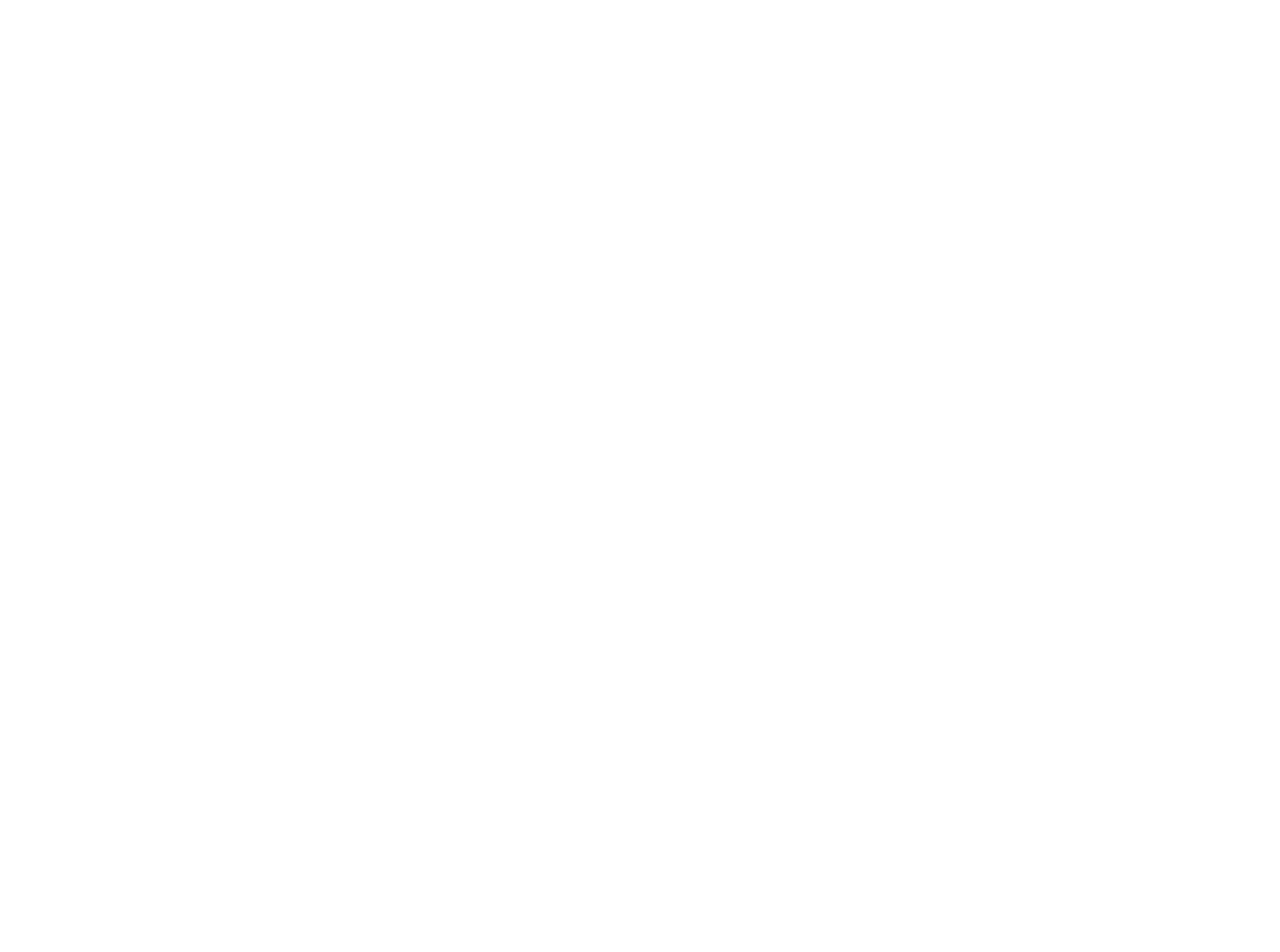
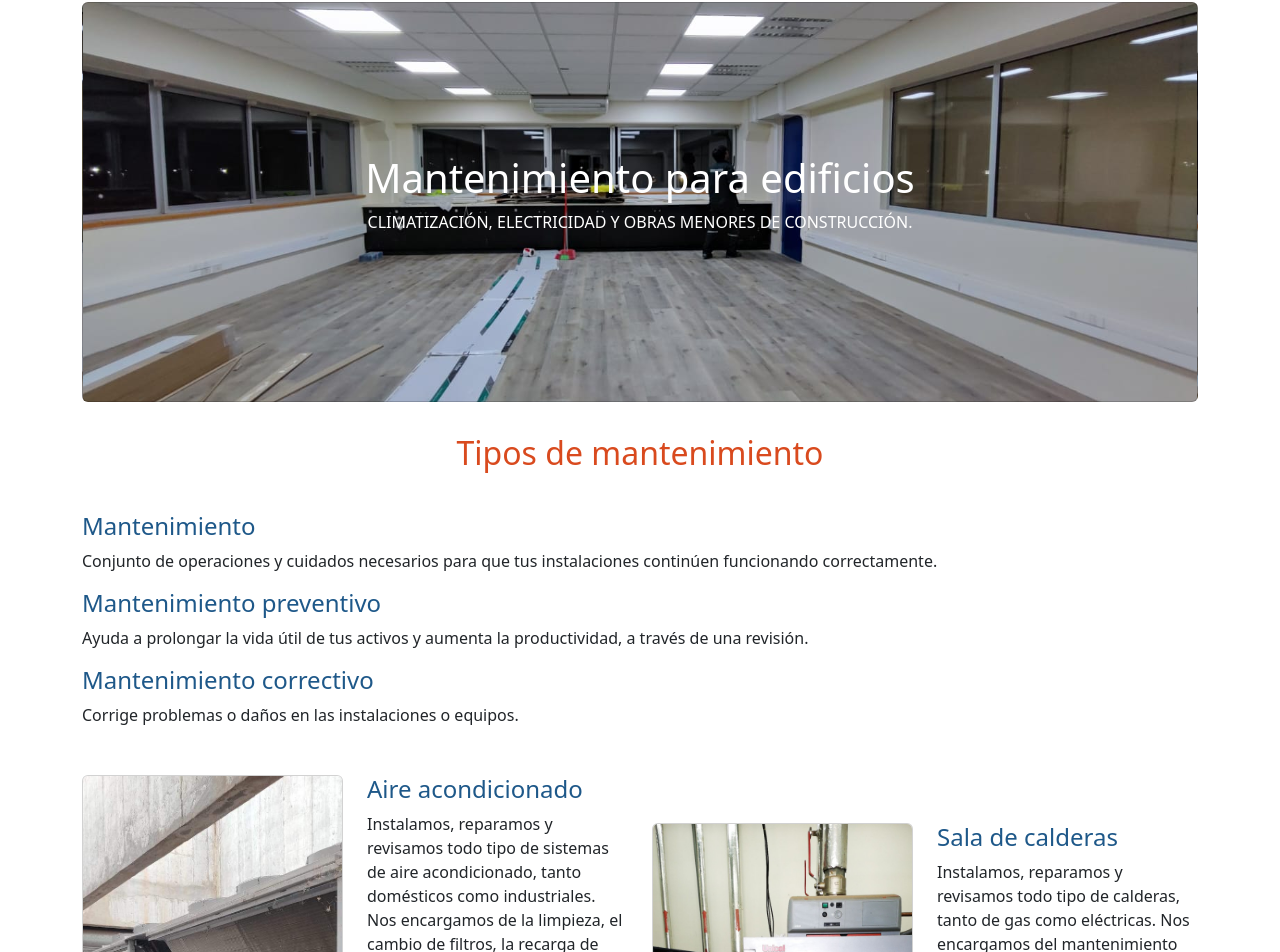
Before and after one commit to daniOlg/uni-projects, a React (Vite) app in the folder frontend/project-2/: page / in a window 1280 px wide. Shown: the part 120-1072 px from the top of the page. Before the commit the page ends 800 px from the top, so only its background shows below. Built offline with nearby package versions, Linux system fonts and the light colour scheme.

Commit message:
feat: add home page

```diff
--- a/frontend/project-2/src/App.tsx
+++ b/frontend/project-2/src/App.tsx
@@ -5,6 +5,7 @@ import ContactPage from "./components/ContactPage.tsx";
 import FAQPage from "./components/FAQPage.tsx";
 import TeamPage from "./components/TeamPage.tsx";
 import StoryPage from "./components/StoryPage.tsx";
+import HomePage from './components/HomePage.tsx';
 
 function App() {
   const [activeKey, setActiveKey] = useState('home');
@@ -15,7 +16,7 @@ function App() {
         <AppNavbar activeKey={activeKey} setActiveKey={setActiveKey}/>
         <Tab.Content>
           <Tab.Pane eventKey="home">
-            <h1>Home</h1>
+            <HomePage/>
           </Tab.Pane>
           <Tab.Pane eventKey="story">
             <StoryPage/>
--- /dev/null
+++ b/frontend/project-2/src/components/HomePage.tsx
@@ -0,0 +1,111 @@
+import Container from "react-bootstrap/Container";
+import Image from "react-bootstrap/Image";
+import Button from "react-bootstrap/Button";
+
+function HomePage() {
+  return (
+    <Container className="my-12 space-y-8">
+      <div className="row">
+        <div className="col-12">
+          {/* HERO IMAGE*/}
+          <div style={{
+            backgroundImage: 'url("/images/hero.webp")',
+            backgroundPosition: 'center',
+            backgroundSize: 'cover',
+            height: '400px'
+          }} className="card flex items-center justify-content-center">
+            <h1 className="text-white text-center">Mantenimiento para edificios</h1>
+            <p className="text-center text-white">CLIMATIZACIÓN, ELECTRICIDAD Y OBRAS MENORES DE CONSTRUCCIÓN.</p>
+          </div>
+        </div>
+      </div>
+      <div className="row">
+        <div className="col-12">
+          <h2 className="text-company-primary text-center">Tipos de mantenimiento</h2>
+        </div>
+      </div>
+      <div className="row">
+        <div className="col-12">
+          <h4 className="text-company-secondary">Mantenimiento</h4>
+          <p>Conjunto de operaciones y cuidados necesarios para que tus instalaciones continúen funcionando
+            correctamente.</p>
+        </div>
+        <div className="col-12">
+          <h4 className="text-company-secondary">Mantenimiento preventivo</h4>
+          <p>Ayuda a prolongar la vida útil de tus activos y aumenta la productividad, a través de una revisión.</p>
+        </div>
+        <div className="col-12">
+          <h4 className="text-company-secondary">Mantenimiento correctivo</h4>
+          <p>Corrige problemas o daños en las instalaciones o equipos.</p>
+        </div>
+      </div>
+      <div className="row space-y-12 gap-y-4">
+        <div className="col-12 col-md-6">
+          <div className="row">
+            <div className="col-6">
+              <Image src="/images/aire-acondicionado.webp" alt="Aire acondicionado" className="w-100 card"/>
+            </div>
+            <div className="col-6">
+              <h4 className="text-company-secondary">Aire acondicionado</h4>
+              <p>Instalamos, reparamos y revisamos todo tipo de sistemas de aire acondicionado, tanto domésticos como
+                industriales. Nos encargamos de la limpieza, el cambio de filtros, la recarga de gas y la detección y
+                solución de averías.</p>
+            </div>
+          </div>
+        </div>
+        <div className="col-12 col-md-6">
+          <div className="row">
+            <div className="col-6">
+              <Image src="/images/sala-calderas.webp" alt="Sala de calderas" className="w-100 card"/>
+            </div>
+            <div className="col-6">
+              <h4 className="text-company-secondary">Sala de calderas</h4>
+              <p>Instalamos, reparamos y revisamos todo tipo de calderas, tanto de gas como eléctricas. Nos encargamos
+                del
+                mantenimiento preventivo, la sustitución de piezas, la purga de radiadores y la regulación de la presión
+                y
+                la temperatura.</p>
+            </div>
+          </div>
+        </div>
+        <div className="col-12 col-md-6">
+          <div className="row">
+            <div className="col-6">
+              <Image src="/images/grupo-electrogeno.webp" alt="Grupo electrógeno" className="w-100 card"/>
+            </div>
+            <div className="col-6">
+              <h4 className="text-company-secondary">Grupo electrógeno</h4>
+              <p>Instalamos, reparamos y revisamos todo tipo de grupos electrógenos, tanto monofásicos como trifásicos.
+                Nos encargamos del suministro de combustible, el cambio de aceite, el control de baterías y la
+                verificación
+                del funcionamiento correcto.</p>
+            </div>
+          </div>
+        </div>
+        <div className="col-12 col-md-6">
+          <div className="row">
+            <div className="col-6">
+              <Image src="/images/sala-de-bombas.webp" alt="Sala de bombas" className="w-100 card"/>
+            </div>
+            <div className="col-6">
+              <h4 className="text-company-secondary">Sala de bombas</h4>
+              <p>Instalamos, reparamos y revisamos todo tipo de bombas hidráulicas, tanto centrífugas como periféricas.
+                Nos encargamos del ajuste de válvulas, el cambio de sellos mecánicos, el equilibrado de rotores y la
+                limpieza de impulsores.</p>
+            </div>
+          </div>
+        </div>
+      </div>
+      <div className="row">
+        <div className="col-12 text-center">
+          <h5 className="text-company-secondary mt-12">¿Alguna pregunta?</h5>
+          <p>Envía un correo a <a href="mailto:contacto@energyandwater.cl">contacto@energyandwater.cl</a> o escribenos
+            por Whatsapp para obtener más información sobre mantenimiento</p>
+          <Button href="https://wa.me/#" target="_blank" variant="primary">Whatsapp</Button>
+        </div>
+      </div>
+    </Container>
+  );
+}
+
+export default HomePage;
```
